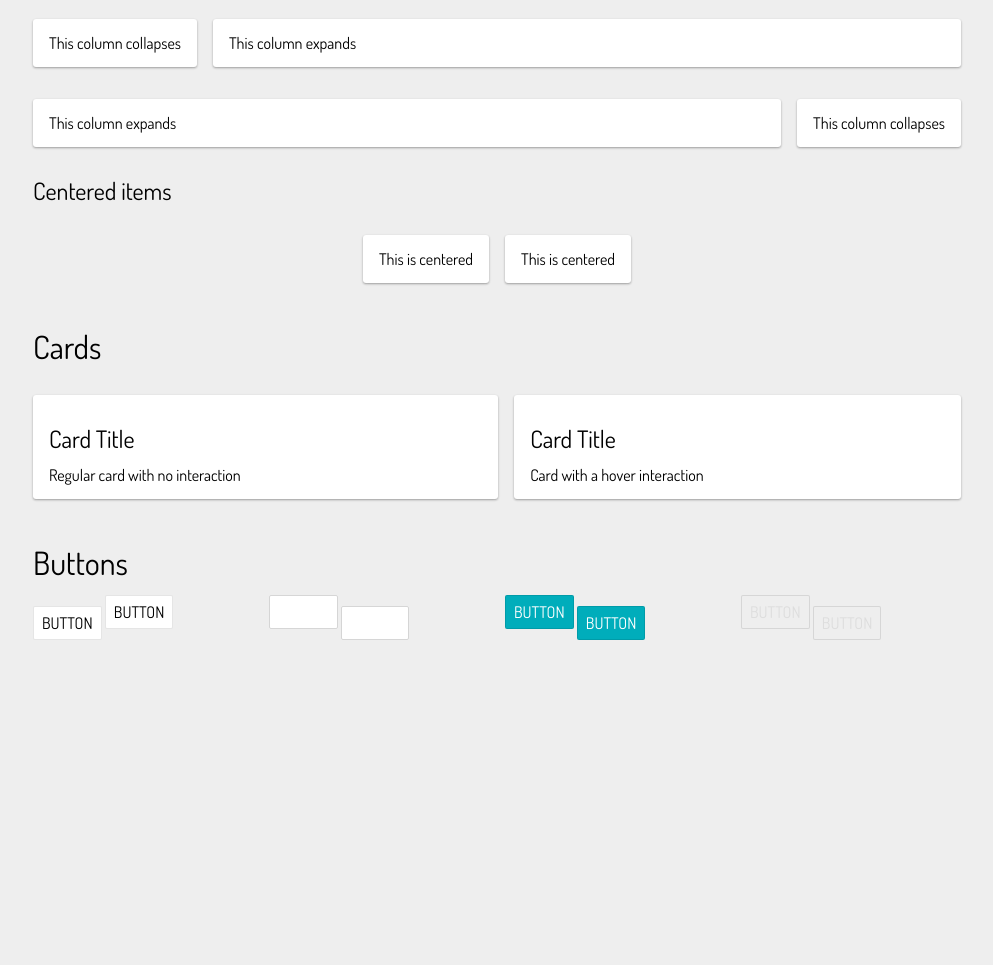
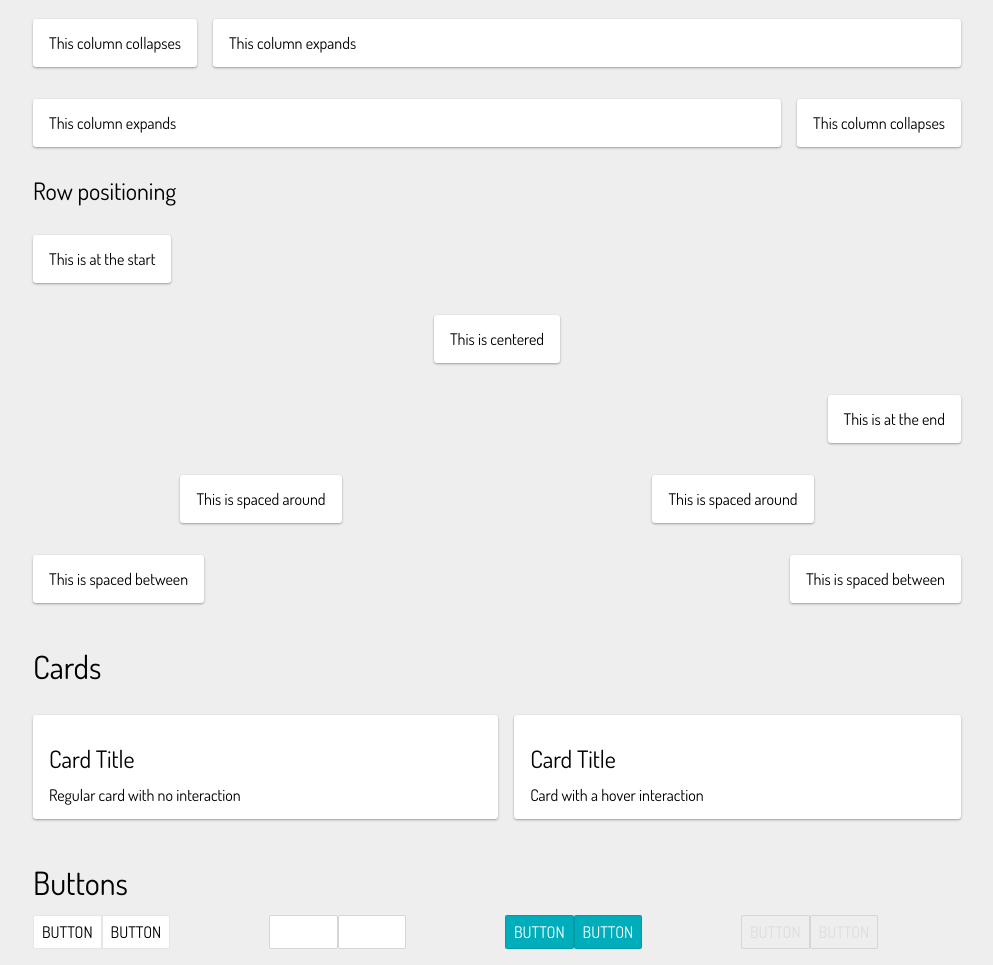
Before and after one commit to essence-tech/style, a website: page index.html in a window 1280 px wide. Shown: the part 509-1474 px from the top of the page, without its empty margins (143-1136 px from the left). Before the commit the page ends 1165 px from the top, so only its background shows below. Drawn offline with Linux system fonts and the light colour scheme.

Commit message:
More positioning options

```diff
--- a/index.html
+++ b/index.html
@@ -75,13 +75,36 @@
                     </div>
                 </div>
 
-                <h2>Centered items</h2>
+                <h2>Row positioning</h2>
+                <div class="row start">
+                    <div class="col collapse">
+                        <div class="card">This is at the start</div>
+                    </div>
+                </div>
                 <div class="row center">
                     <div class="col collapse">
                         <div class="card">This is centered</div>
                     </div>
+                </div>
+                <div class="row end">
                     <div class="col collapse">
-                        <div class="card">This is centered</div>
+                        <div class="card">This is at the end</div>
+                    </div>
+                </div>
+                <div class="row around">
+                    <div class="col collapse">
+                        <div class="card">This is spaced around</div>
+                    </div>
+                    <div class="col collapse">
+                        <div class="card">This is spaced around</div>
+                    </div>
+                </div>
+                <div class="row between">
+                    <div class="col collapse">
+                        <div class="card">This is spaced between</div>
+                    </div>
+                    <div class="col collapse">
+                        <div class="card">This is spaced between</div>
                     </div>
                 </div>
             </section>
@@ -111,8 +134,8 @@
 
                 <div class="row">
                     <div class="col">
+                        <a class="btn">Button</a>
                         <button>Button</button>
-                        <a class="btn">Button</a>
                     </div>
                     <div class="col">
                         <a class="btn loading">Button</a>
--- a/src/5_layout.css
+++ b/src/5_layout.css
@@ -15,6 +15,18 @@ section.container {
 
 .row.center {
     justify-content: center;
+}
+.row.end {
+    justify-content: flex-end;
+}
+.row.start {
+    justify-content: flex-start;
+}
+.row.around {
+    justify-content: space-around;
+}
+.row.between {
+    justify-content: space-between;
 }
 
 .col {
--- a/src/7_buttons.css
+++ b/src/7_buttons.css
@@ -11,12 +11,14 @@
     align-items: center;
     justify-content: center;
     user-select: none;
+    float: left;
 }
 .btn i, button i {
     margin-right: .25rem;
 }
 .btn.loading, button.loading {
     background: transparent;
+    cursor: not-allowed;
 }
 .btn.loading:before, button.loading:before {
     position: absolute;
```
Also changed, not shown: dist/ess.min.css.
